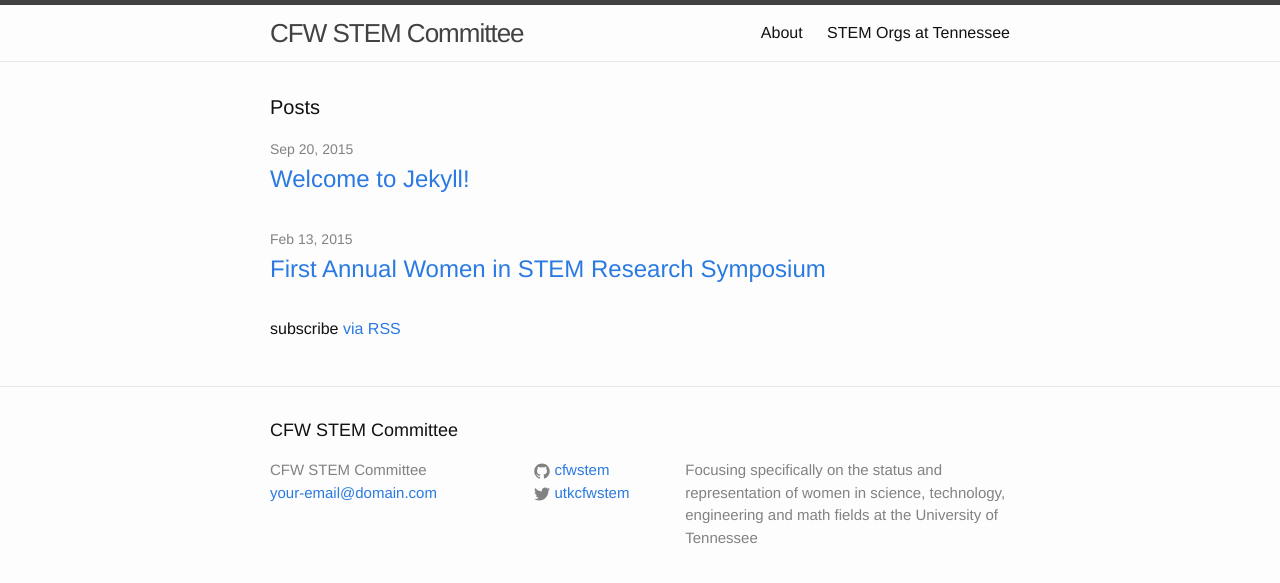
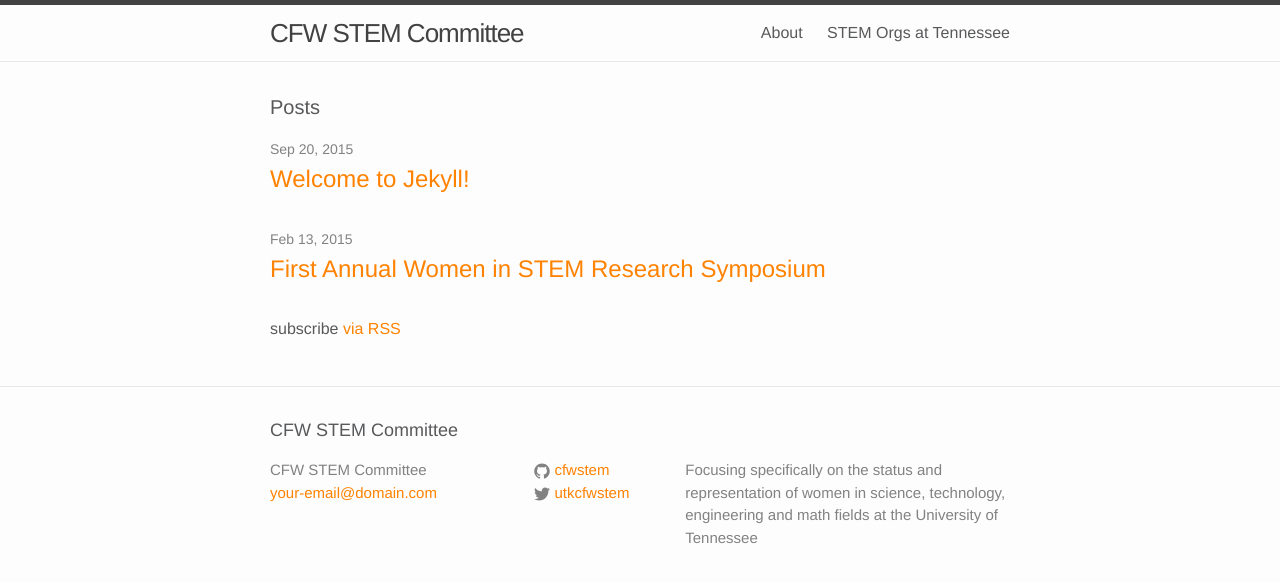
Before and after one commit to cfwstem/cfwstem.github.io, a Jekyll site: the page built from index.html, in a window 1280 px wide. Shown: the top 583 px of the page. Built offline with Jekyll 4.4.1, drawn with Linux system fonts in a browser that asks for light colours.

Commit message:
css tweaks

```diff
--- a/_sass/_base.scss
+++ b/_sass/_base.scss
@@ -84,6 +84,9 @@ h1, h2, h3, h4, h5, h6 {
 }
 
 
+.post-title{
+    color: $brand-color-dark;
+}
 
 /**
  * Links
@@ -93,7 +96,7 @@ a {
     text-decoration: none;
 
     &:visited {
-        color: darken($brand-color, 15%);
+        color: $brand-color-dark;
     }
 
     &:hover {
--- a/css/main.scss
+++ b/css/main.scss
@@ -13,9 +13,10 @@ $base-line-height: 1.5;
 
 $spacing-unit:     30px;
 
-$text-color:       #111;
+$text-color:       #58595B;
 $background-color: #fdfdfd;
-$brand-color:      #2a7ae2;
+$brand-color:      #FF8200;
+$brand-color-dark: #754A7E;
 
 $grey-color:       #828282;
 $grey-color-light: lighten($grey-color, 40%);
```
Also changed, not shown: 11 other files.
